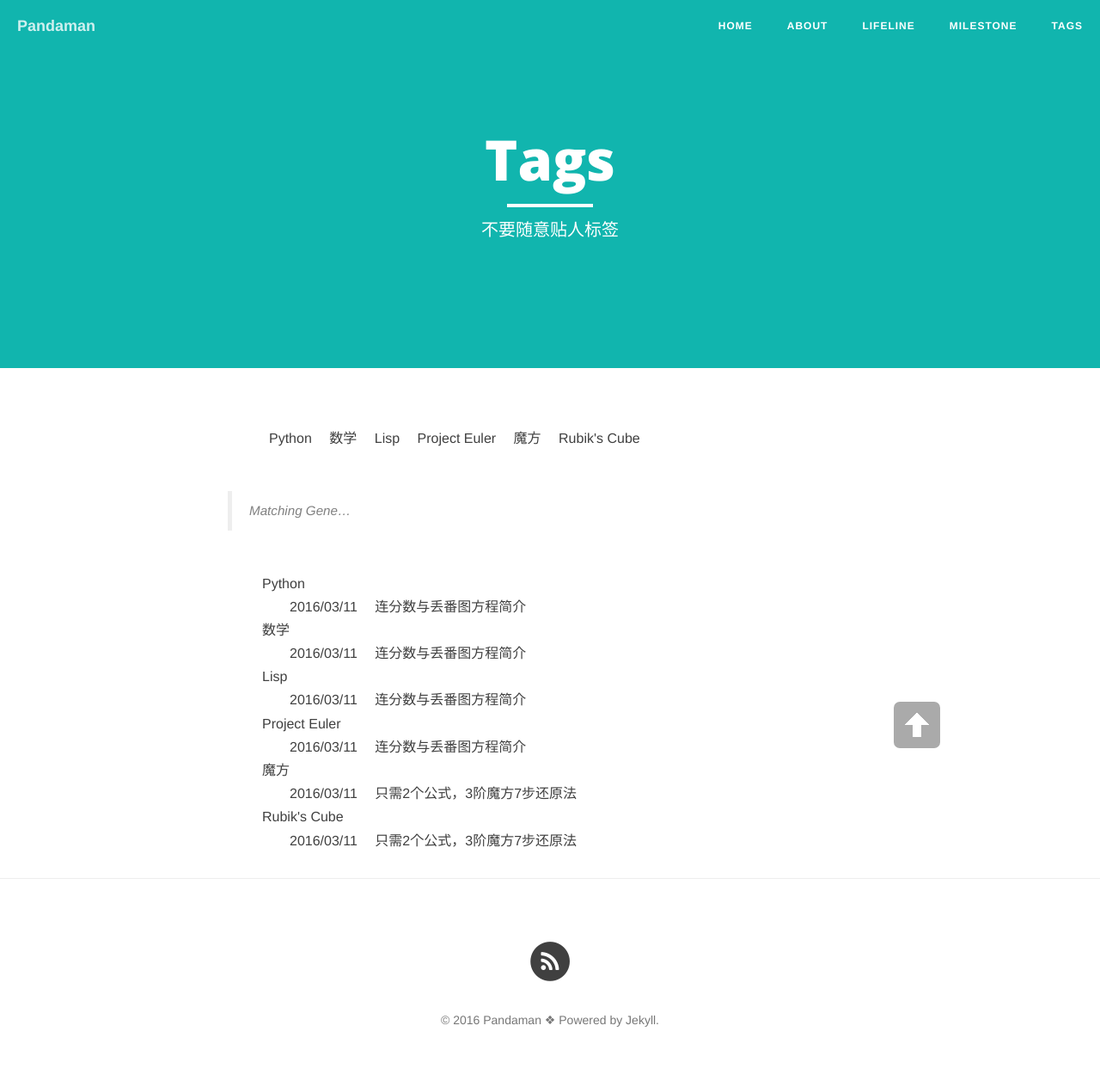
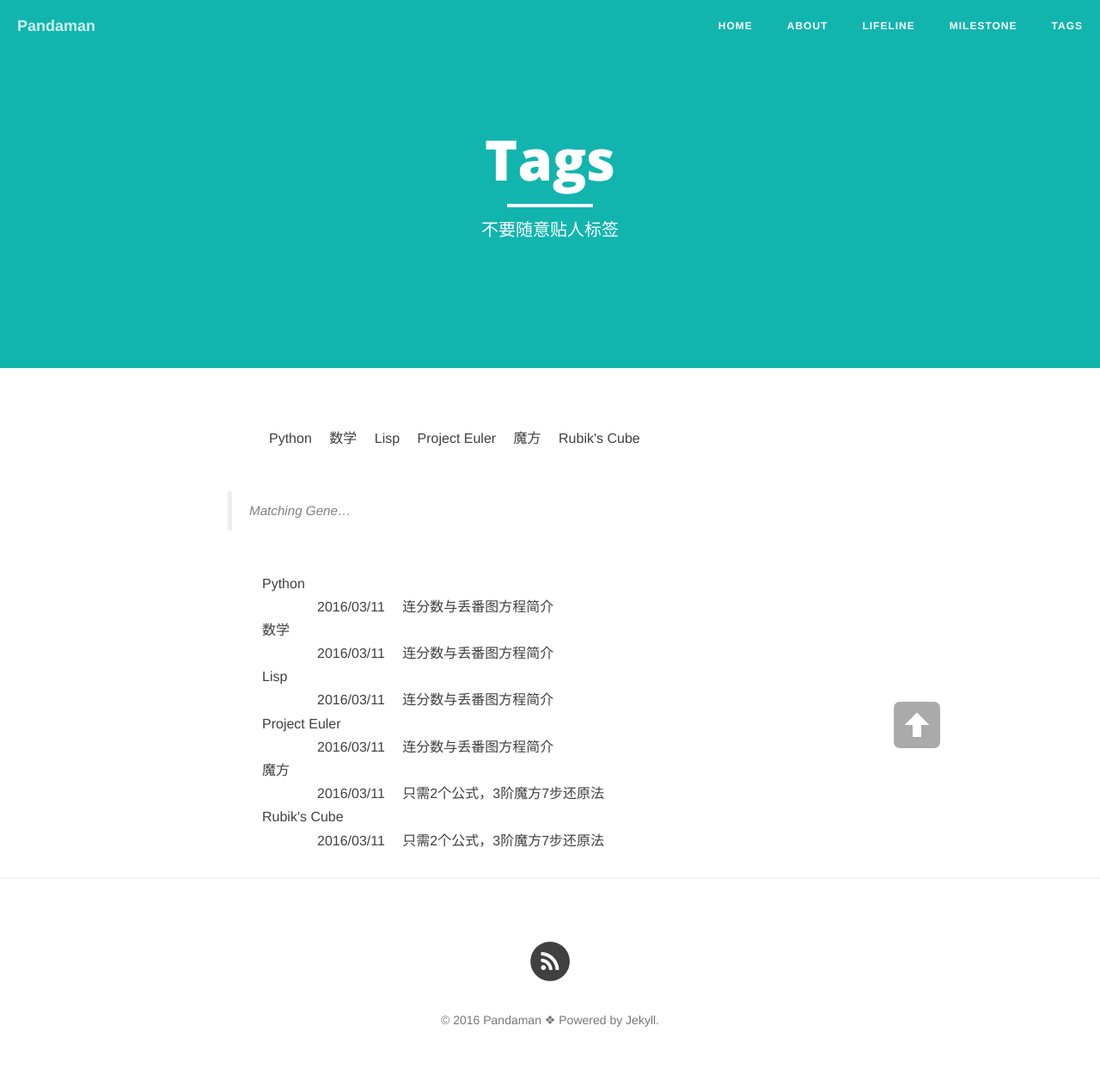
Before and after one commit to ceares/ceares.github.io, a Jekyll site: the page built from tags.md, in a window 1280 px wide. Shown: the whole page at 86% size. Built offline with Jekyll 4.4.1, drawn with Linux system fonts in a browser that asks for light colours; nearby versions of some CDN libraries; library files that are not in the unit come from our copies.

Commit message:
Update tags.md

```diff
--- a/tags.md
+++ b/tags.md
@@ -17,7 +17,7 @@
 {% for tag in site.tags %}
   <li class="listing-seperator" id="{{ tag[0] }}">{{ tag[0] }}</li>
 {% for post in tag[1] %}
-  <li class="listing-item" style="text-indent:2em;font-weight:normal;">
+  <li class="listing-item" style="text-indent:4em;font-weight:normal;">
   <time datetime="{{ post.date | date:"%Y-%m-%d" }}">{{ post.date | date:"%Y/%m/%d" }}</time>
   <a href="{{ post.url }}" title="{{ post.title }}" style="margin-left:1em;">{{ post.title }}</a>
   </li>
```
